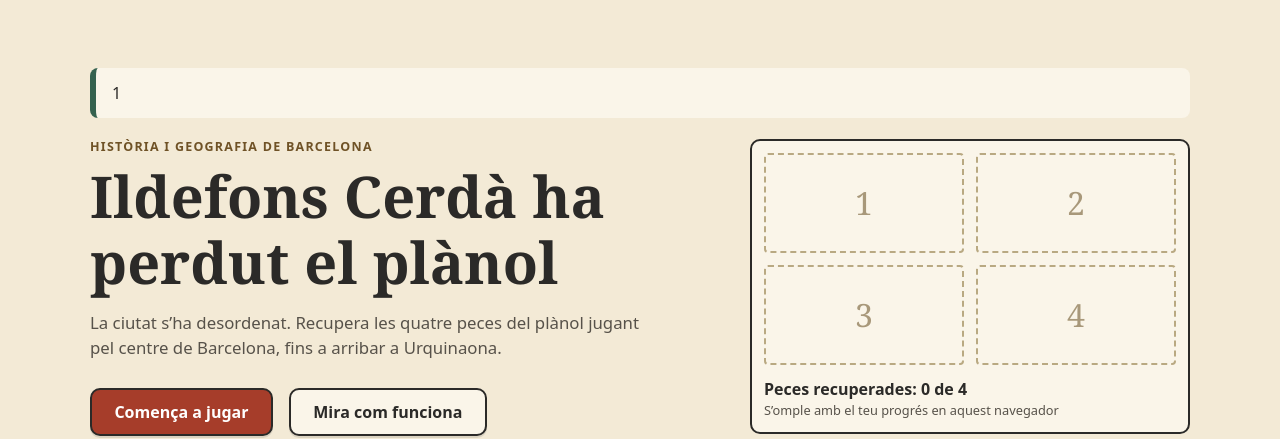
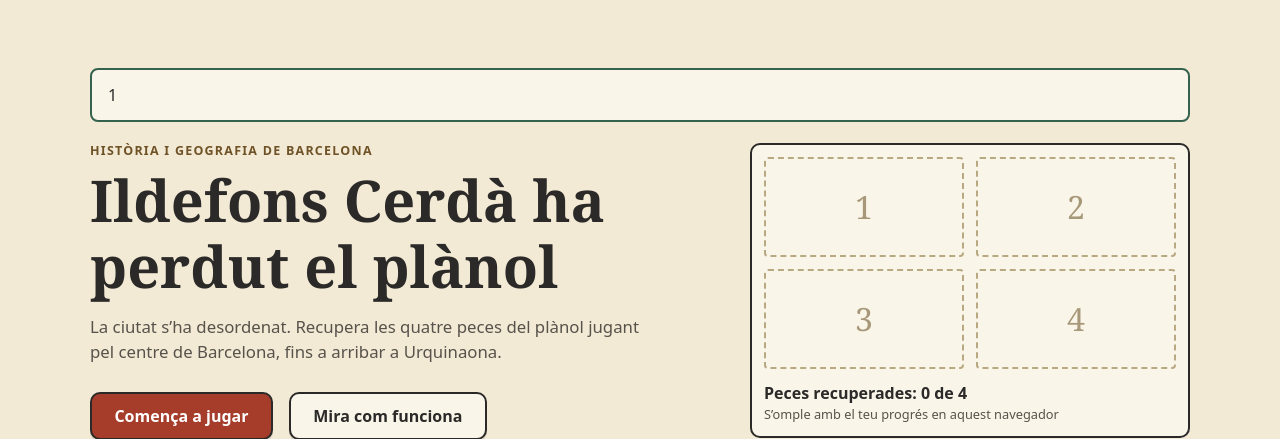
Before and after one commit to oojuelg2526-cmyk/jocs-educatius, a Laravel app: page / in a window 1280 px wide. Shown: the part 66-505 px from the top of the page. Run offline with Laravel 12, Linux system fonts and the light colour scheme; the visitor is signed in with stand-in values (Sample User, id 1).

Commit message:
Avisos con borde completo en vez de una franja lateral
Los mensajes de confirmacion y error usan el mismo borde de 2px que las tarjetas.

```diff
--- a/public/css/web.css
+++ b/public/css/web.css
@@ -170,8 +170,8 @@ main { flex: 1; }
 
 .botonera { display: flex; flex-wrap: wrap; gap: 1rem; margin-top: 1.75rem; }
 
-.aviso { margin: 1.25rem 0; padding: 0.8rem 1rem; border-radius: 8px; border-left: 6px solid var(--verde); background: var(--papel-2); }
-.aviso-error { border-left-color: var(--rojo); }
+.aviso { margin: 1.25rem 0; padding: 0.8rem 1rem; border-radius: 8px; border: 2px solid var(--verde); background: var(--papel-2); }
+.aviso-error { border-color: var(--rojo); }
 .aviso ul { margin: 0; padding-left: 1.2rem; }
 
 .nota { color: var(--tinta-suave); font-size: 0.9rem; }
```
